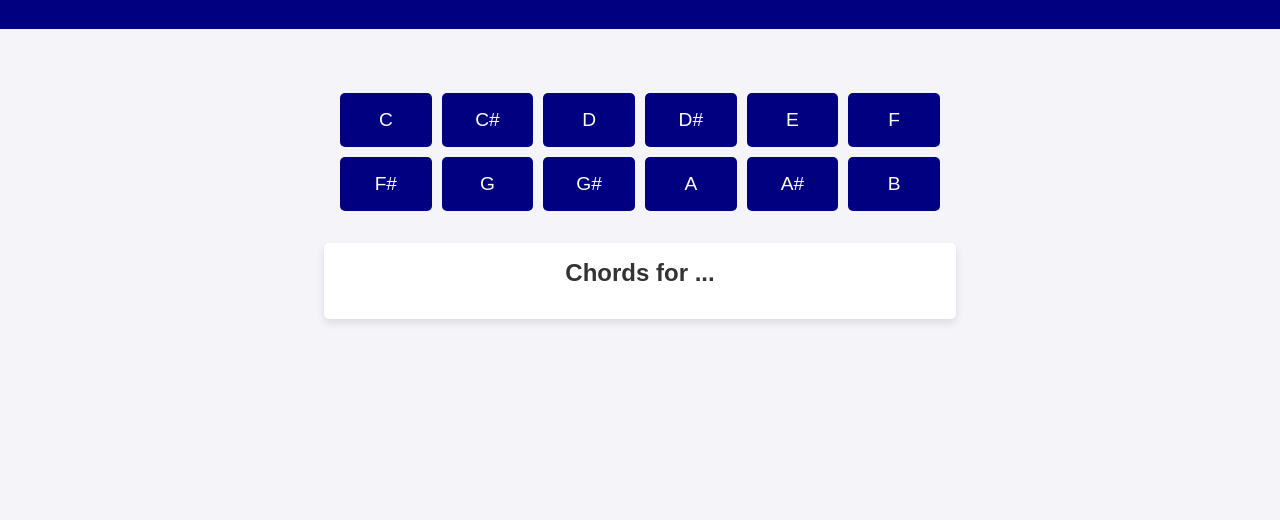
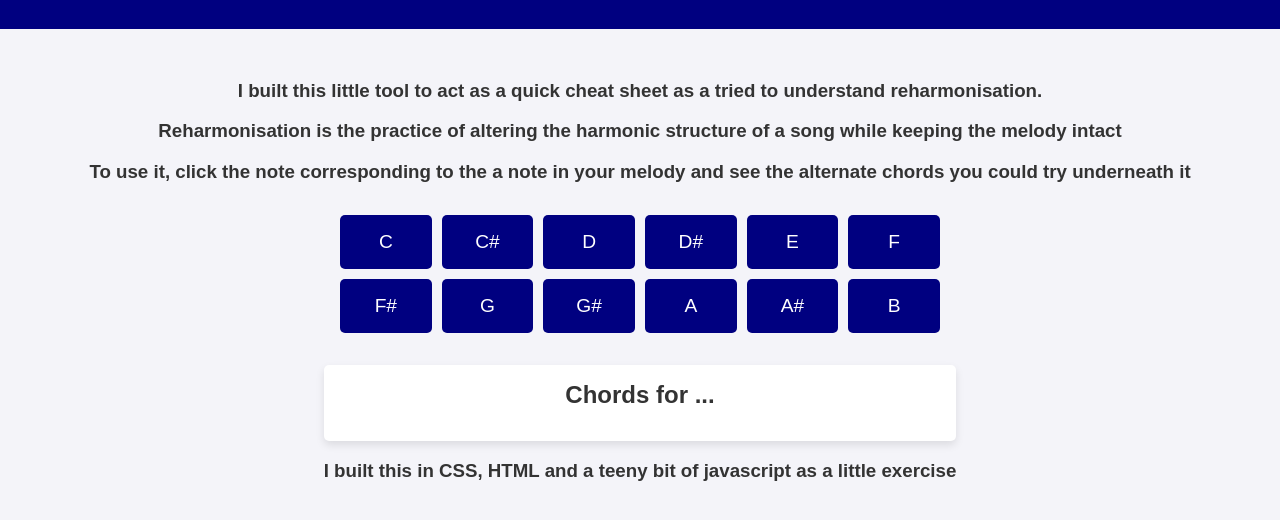
Before and after one commit to tomwillshare/tomwillshare.github.io, a plain HTML site: page reharmoniser.html in a window 1280 px wide. Shown: the part 56-576 px from the top of the page. Drawn offline with Linux system fonts and the light colour scheme.

Commit message:
Update reharmoniser.html
text added

```diff
--- a/reharmoniser.html
+++ b/reharmoniser.html
@@ -122,6 +122,11 @@
         <h1>Chord Reharmonisation Tool</h1>
     </header>
     <main>
+    <h3>I built this little tool to act as a quick cheat sheet as a tried to understand reharmonisation.</h3>
+    <h3>Reharmonisation is the practice of altering the harmonic structure of a song while keeping the melody intact</h3>
+    <h3>To use it, click the note corresponding to the a note in your melody and see the alternate chords you could try underneath it</h3>
+
+
         <div class="note-grid">
             <!-- Notes grid -->
             <button class="note" data-note="C">C</button>
@@ -144,6 +149,7 @@
                 <!-- Chords will be dynamically added here -->
             </ul>
         </div>
+        <h3>I built this in CSS, HTML and a teeny bit of javascript as a little exercise</h3>
     </main>
 
 
```
